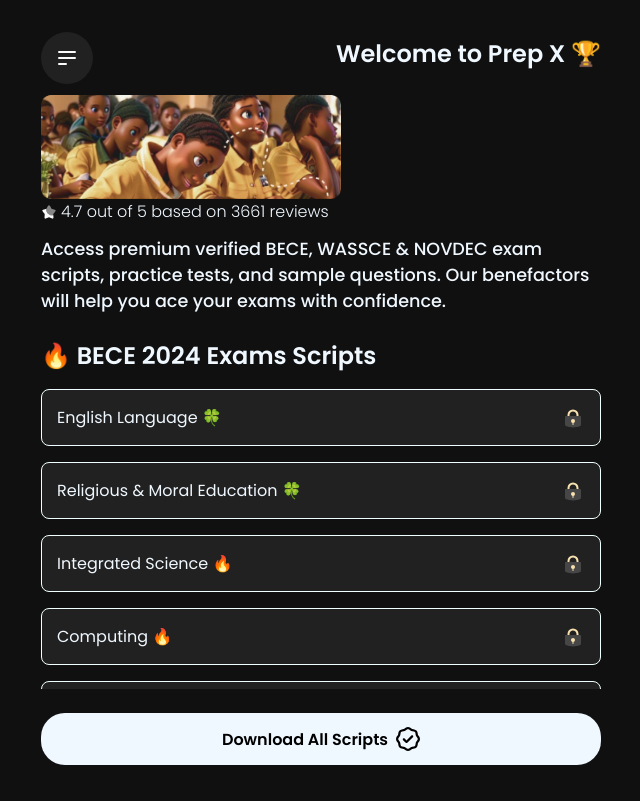
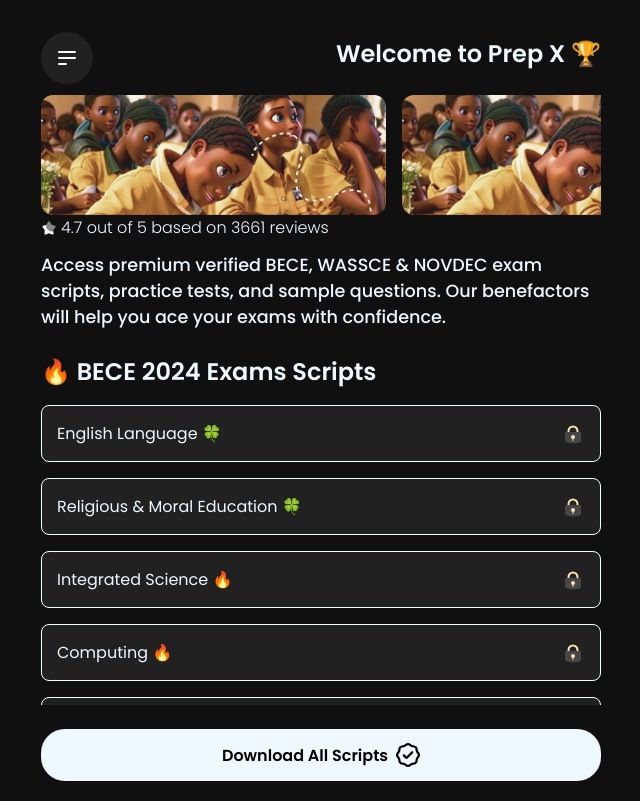
Before and after one commit to joeokat/PrepX, a plain HTML site: page index.html in a window 1280 px wide. Shown: the whole page, without its empty margins (319-959 px from the left). Drawn offline with Linux system fonts and the light colour scheme.

Commit message:
Update style.css

```diff
--- a/style.css
+++ b/style.css
@@ -77,8 +77,11 @@ h1, h2, h3, h4, h5, h6 {
 .reviews {
   display: flex;
   gap: 16px;
-  width: 300px;
   overflow-x: auto;
+}
+/* Hide scrollbar for WebKit browsers (Chrome, Safari) */
+.reviews::-webkit-scrollbar {
+  display: none;
 }
 
 .subjects {
@@ -95,7 +98,7 @@ h1, h2, h3, h4, h5, h6 {
 }
 
 /* Hide scrollbar for other browsers */
-.subjects {
+.subjects, .reviews {
   -ms-overflow-style: none;  /* Internet Explorer 10+ */
   scrollbar-width: none;  /* Firefox */
 }
```
